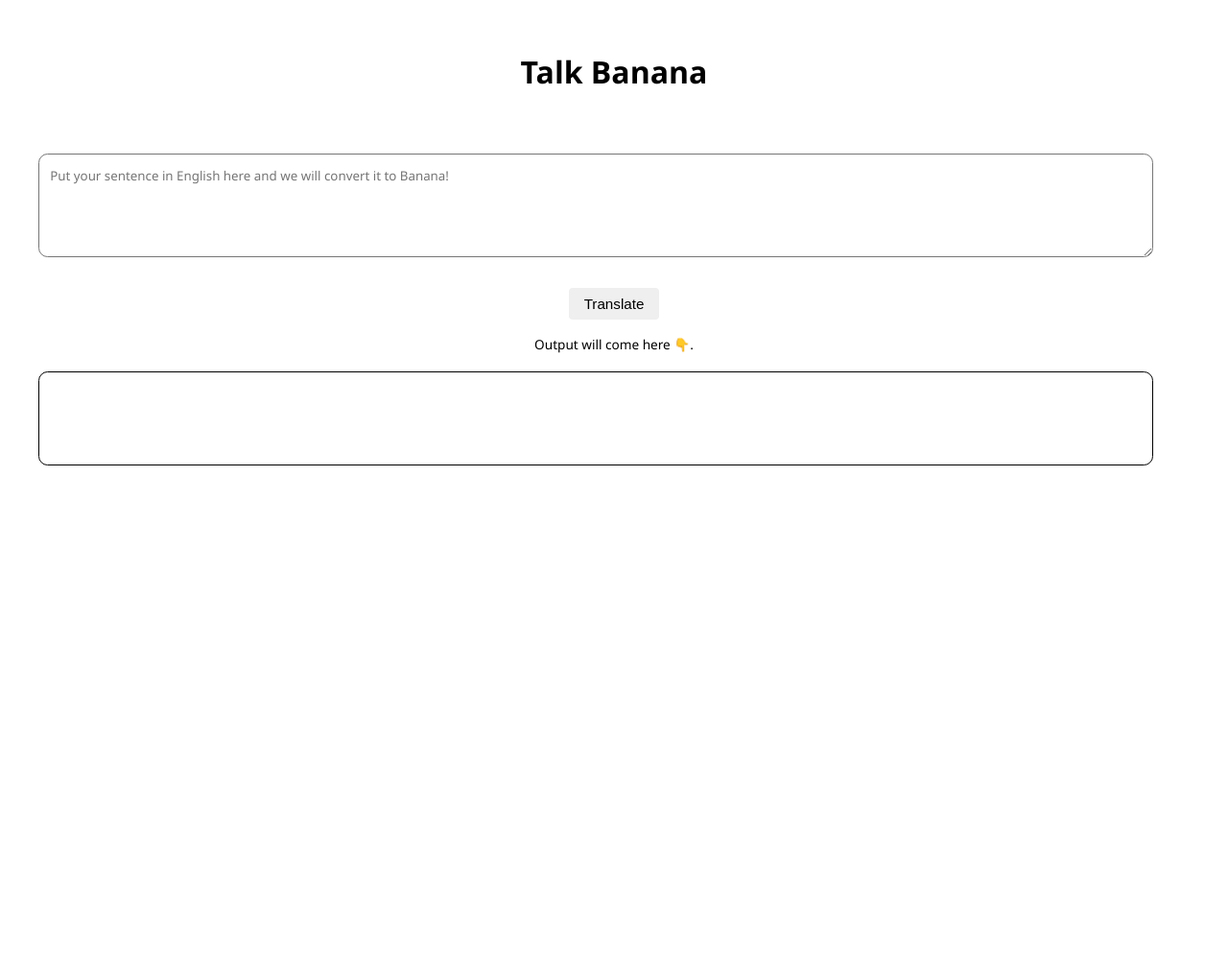
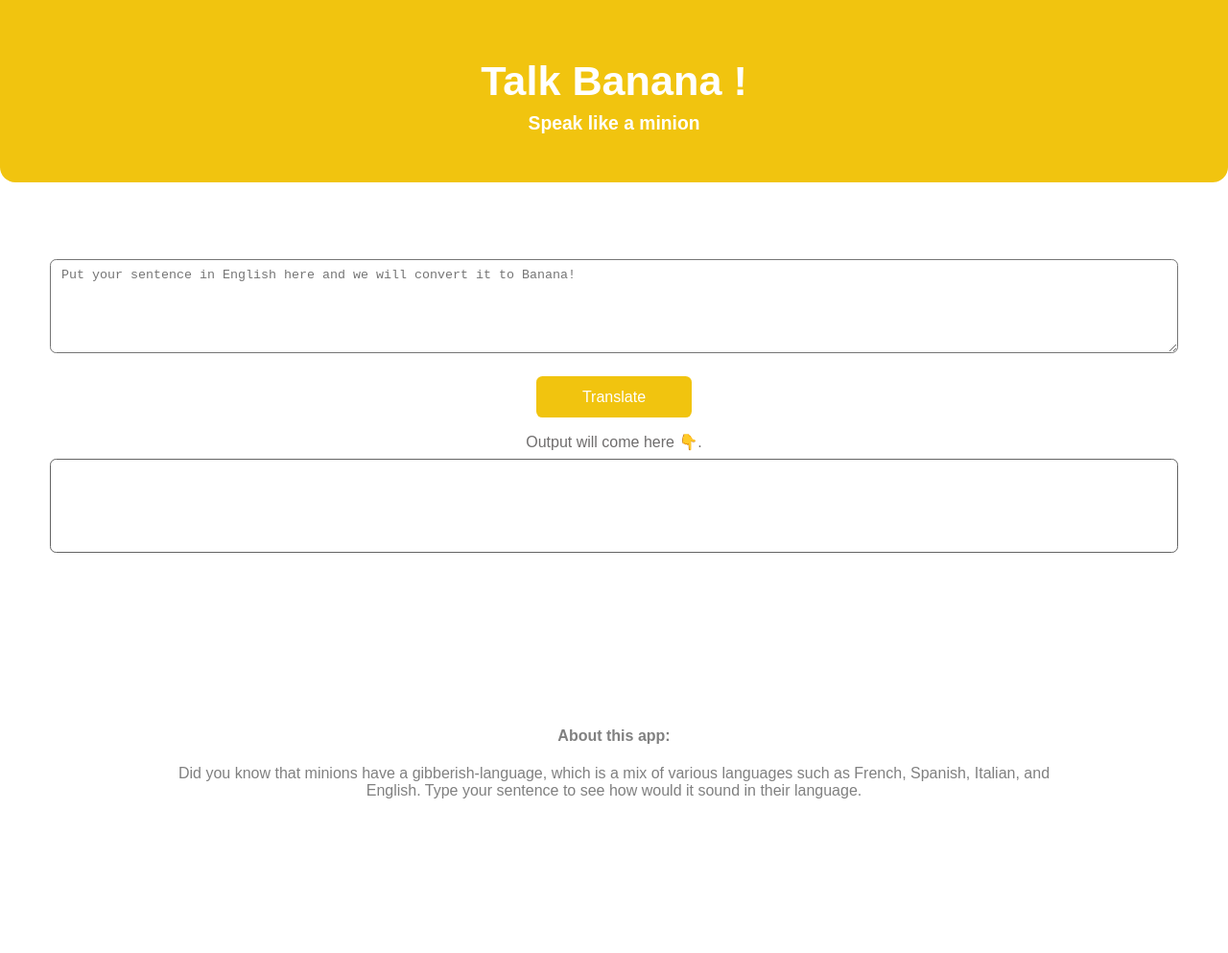
Before and after one commit to ichiragtaluja/neogcamp-banana-speak, a plain HTML site: page index.html in a window 1280 px wide. Shown: the whole page at 96% size. Before the commit the page ends 800 px from the top, so only its background shows below. Drawn offline with Linux system fonts and the light colour scheme.

Commit message:
style: changed design

```diff
--- a/index.html
+++ b/index.html
@@ -6,68 +6,17 @@
     <meta http-equiv="X-UA-Compatible" content="IE=edge">
     <meta name="viewport" content="width=device-width, initial-scale=1.0">
     <title>Banana Speak</title>
-    <style>
-        body {
-            font-family: 'Segoe UI', Tahoma, Geneva, Verdana, sans-serif;
-        }
+    <link href="styles.css" rel="stylesheet" >
 
-        textarea {
-            width: 90%;
-            display: block;
-            margin: 2rem 2rem 2rem 2rem;
-            height: 10vh;
-            padding: 0.8rem 0.7rem;
-            border-radius: 0.6rem;
-            font-family: 'Segoe UI', Tahoma, Geneva, Verdana, sans-serif;
-            margin-right: 2rem;
-        }
-
-        .output {
-            font-family: 'Segoe UI', Tahoma, Geneva, Verdana, sans-serif;
-            padding: 1rem;
-            font-size: .85rem;
-            text-align: center;
-
-        }
-
-        #btn-translate {
-            display: block;
-            margin: auto;
-            padding: .5rem 1rem;
-            border-radius: .25rem;
-            border: 1px;
-            font-size: .95rem;
-            text-align: center;
-
-
-
-
-        }
-
-        #output {
-            border: 1px solid black;
-            height: 10vh;
-            border-radius: 0.6rem;
-            padding: 0.5rem 0.7rem;
-            font-family: 'Segoe UI', Tahoma, Geneva, Verdana, sans-serif;
-            width: 90%;
-            margin: .2rem 2rem;
-            display: block;
-            font-size: smaller;
-
-        }
-
-        h1 {
-
-            text-align: center;
-            padding: 2rem;
-        }
-    </style>
 
 </head>
 
 <body>
-    <h1>Talk Banana</h1>
+    <nav>
+        <h1><strong>Talk Banana !</strong></h1>
+        <h6 class="sub-heading">Speak like a minion</h6>
+    </nav>
+
     <textarea id="text-input"
         placeholder="Put your sentence in English here and we will convert it to Banana!"></textarea>
     <button id="btn-translate">Translate</button>
@@ -77,6 +26,13 @@
 
 
     <script src="app.js" type="text/javascript"></script>
+
+    <footer>
+        <div class="footer"><h4>About this app:</h4></div>
+        <div class="footer-sub"> Did you know that minions have a gibberish-language, which is a mix of various languages such as French, Spanish, Italian, and English.
+            Type your sentence to see how would it sound in their language.
+        </div>
+    </footer>
 </body>
 
 </html>
--- /dev/null
+++ b/styles.css
@@ -0,0 +1,81 @@
+
+:root {
+    --background-color: #F1C40F;
+    --alternate-color: #F4D03F;
+}
+
+body {
+    margin: 0rem;
+    font-family:Arial, Helvetica, sans-serif
+}
+nav {
+    text-align: center;
+    background-color: var(--background-color);
+    padding: 3rem 0 1rem 0;
+    font-size: 1.8rem;
+    border-bottom-left-radius: 1rem;
+    border-bottom-right-radius: 1rem;
+    margin-bottom: 5rem;
+    color: white;
+    line-height: 0px;
+
+
+}
+
+.sub-heading {
+   line-height: 0px;
+}
+
+
+textarea {
+    width: 90%;
+    height: 10vh;
+    display: block;
+    margin: auto;
+    margin-bottom: 1.5rem;
+    border-radius: .4rem;
+    padding: .5rem .7rem;
+    border-color: #757575;
+
+
+
+}
+
+#btn-translate {
+    border: 1px;
+    display: block;
+    margin: auto;
+    margin-top: 1.5rem;
+   margin-bottom: 0.5rem;
+   padding: .8rem 3rem;
+   font-size: 1rem;
+   border-radius: .4rem;
+   color: white;
+   background-color: var(--background-color);
+
+
+}
+
+.output {
+    text-align: center;
+    padding: .5rem;
+    color: rgb(111, 109, 109)
+}
+
+#output {
+    border: 1px solid rgb(100, 100, 100);
+    height: 10vh;
+    width: 90%;
+    display: block;
+    margin: auto;
+    border-radius: 0.4rem;
+    padding: .5rem 0.7rem;
+    color: rgb(90, 89, 89);
+
+}
+
+footer {
+    text-align: center;
+    padding: 10rem;
+    color: grey;
+}
```
